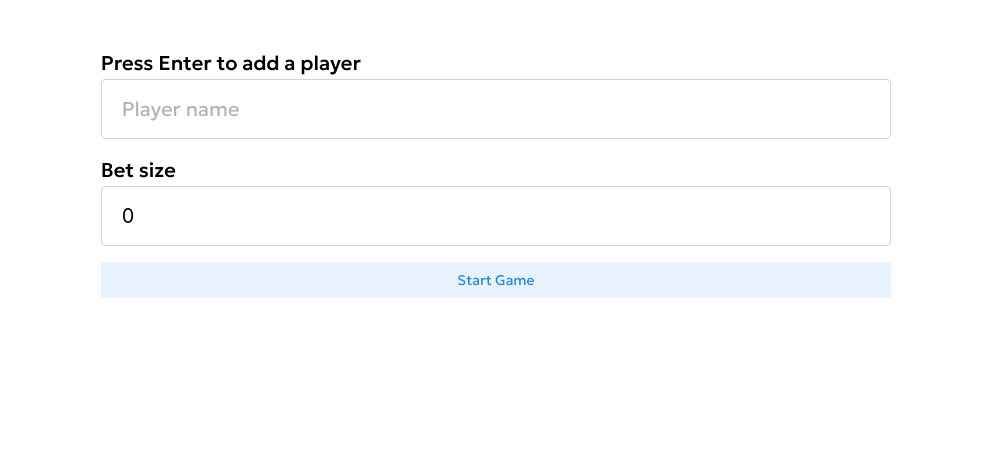
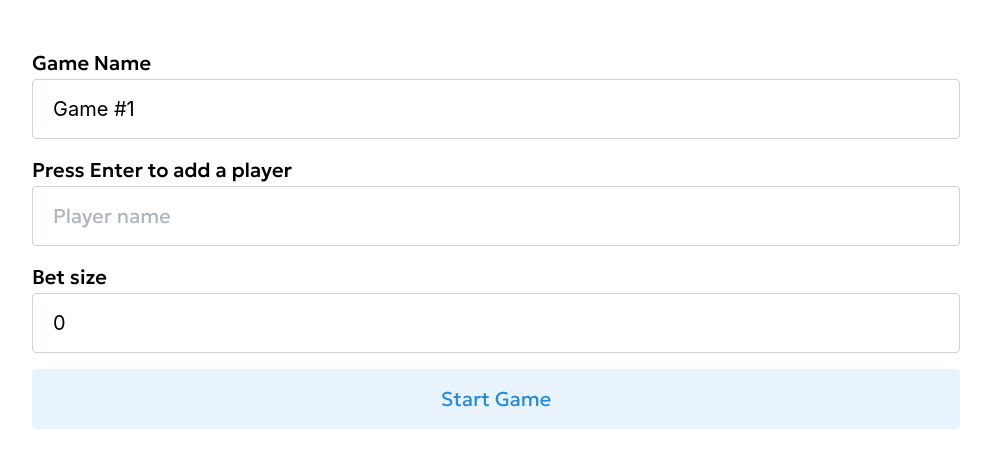
Before and after one commit to dxanh97/sai-nha-co, a React (Create React App) app: page /new-game in a window 1280 px wide. Shown: the top 468 px of the page, without its empty margins (144-1135 px from the left). Built offline with nearby package versions, Linux system fonts and the light colour scheme.

Commit message:
🚧 add timestamp to game

```diff
--- a/src/models/game.ts
+++ b/src/models/game.ts
@@ -1,5 +1,6 @@
 export interface Game {
   id: string;
+  timestamp: Date;
   name: string;
   betSize: number;
   playerNames: string[];
--- a/src/pages/new-game.tsx
+++ b/src/pages/new-game.tsx
@@ -1,16 +1,41 @@
 import { useState } from 'react';
 import { Button, Center, Container, Grid, Input } from '@mantine/core';
+
+import { useAppDispatch } from '../redux/store';
+import { createGame } from '../redux/game.slice';
 
 import AddPlayerInput from '../components/AddPlayerInput';
 
 function NewGamePage() {
   const [playerNames, setPlayerNames] = useState<string[]>([]);
   const [betSize, setBetSize] = useState(0);
+  const [gameName, setGameName] = useState('Game #1');
+
+  const dispatch = useAppDispatch();
+
+  const onStartGame = () => {
+    dispatch(
+      createGame({
+        betSize,
+        name: gameName,
+        playerNames,
+      }),
+    );
+  };
 
   return (
     <Container my="md">
       <Center>
         <Grid>
+          <Grid.Col>
+            <Input.Wrapper label="Game Name" size="xl">
+              <Input
+                size="xl"
+                value={gameName}
+                onChange={(e) => setGameName(e.target.value)}
+              />
+            </Input.Wrapper>
+          </Grid.Col>
           <Grid.Col>
             <AddPlayerInput
               playerNames={playerNames}
@@ -30,7 +55,7 @@ function NewGamePage() {
           </Grid.Col>
 
           <Grid.Col span={{ base: 12 }}>
-            <Button variant="light" fullWidth>
+            <Button variant="light" size="xl" fullWidth onClick={onStartGame}>
               Start Game
             </Button>
           </Grid.Col>
--- a/src/redux/game.slice.ts
+++ b/src/redux/game.slice.ts
@@ -13,7 +13,10 @@ const gameSlice = createSlice({
   name: 'game',
   initialState: gameAdaptor.getInitialState(),
   reducers: {
-    createGame: (state, action: PayloadAction<Omit<Game, 'id' | 'rounds'>>) => {
+    createGame: (
+      state,
+      action: PayloadAction<Pick<Game, 'name' | 'betSize' | 'playerNames'>>,
+    ) => {
       const { name, betSize, playerNames } = action.payload;
       gameAdaptor.addOne(state, {
         id: nanoid(),
@@ -21,6 +24,7 @@ const gameSlice = createSlice({
         betSize,
         playerNames,
         rounds: [],
+        timestamp: new Date(),
       });
     },
     addRound: (
```
